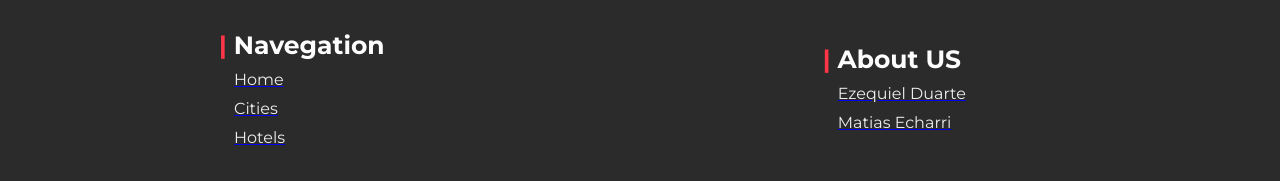
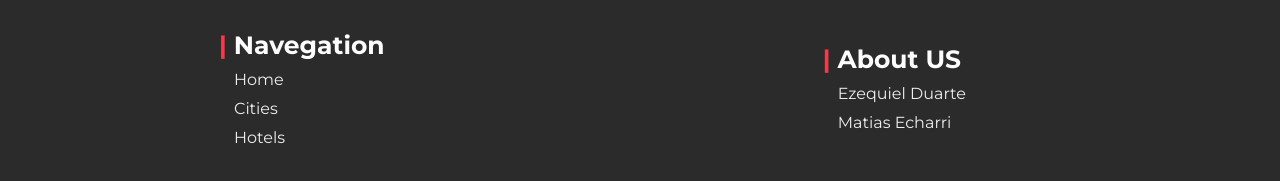
Before and after one commit to ezeqduarte/my-tinerary-kingcatwo, a React (Create React App) app: page /hotels in a window 1280 px wide. Shown: the part 2481-2662 px from the top of the page. Built offline with nearby package versions, Linux system fonts and the light colour scheme; the HTML template or start-up script is replaced by a standard one.

Commit message:
leves modificaciones en el estilo del footer y el intervalo del carrousel

```diff
--- a/src/components/Carrousel.jsx
+++ b/src/components/Carrousel.jsx
@@ -11,7 +11,7 @@ export default function Carrousel() {
 
       },
 
-      2500
+      2800
     );
     setId(idInterval);
     return clearInterval(id);
--- a/src/components/CarrouselCities.jsx
+++ b/src/components/CarrouselCities.jsx
@@ -12,7 +12,7 @@ export default function CarrouselCities() {
 
       },
 
-      2500
+      2800
     );
     setId(idInterval);
     return clearInterval(id);
--- a/src/components/Footer.jsx
+++ b/src/components/Footer.jsx
@@ -9,13 +9,13 @@ export default function Footer() {
           <span>|</span> Navegation
         </h4>
         <ul>
-          <NavLink to="/home">
+          <NavLink to ="/home" style={{textDecoration: 'none'}}>
             <li>Home</li>
           </NavLink>
-          <NavLink to="/cities">
+          <NavLink to="/cities" style={{textDecoration: 'none'}}>
             <li>Cities</li>
           </NavLink>
-          <NavLink to="/hotels">
+          <NavLink to="/hotels" style={{textDecoration: 'none'}}>
             <li>Hotels</li>
           </NavLink>
         </ul>
@@ -26,10 +26,10 @@ export default function Footer() {
           <span>|</span> About US
         </h4>
         <ul>
-          <a href="https://github.com/ezeqduarte" target="blank">
+          <a href="https://github.com/ezeqduarte" target="blank" style={{textDecoration: 'none'}}>
             <li>Ezequiel Duarte</li>
           </a>
-          <a href="https://github.com/matiasecharri" target="blank">
+          <a href="https://github.com/matiasecharri" target="blank" style={{textDecoration: 'none'}}>
             <li>Matias Echarri</li>
           </a>
         </ul>
```
